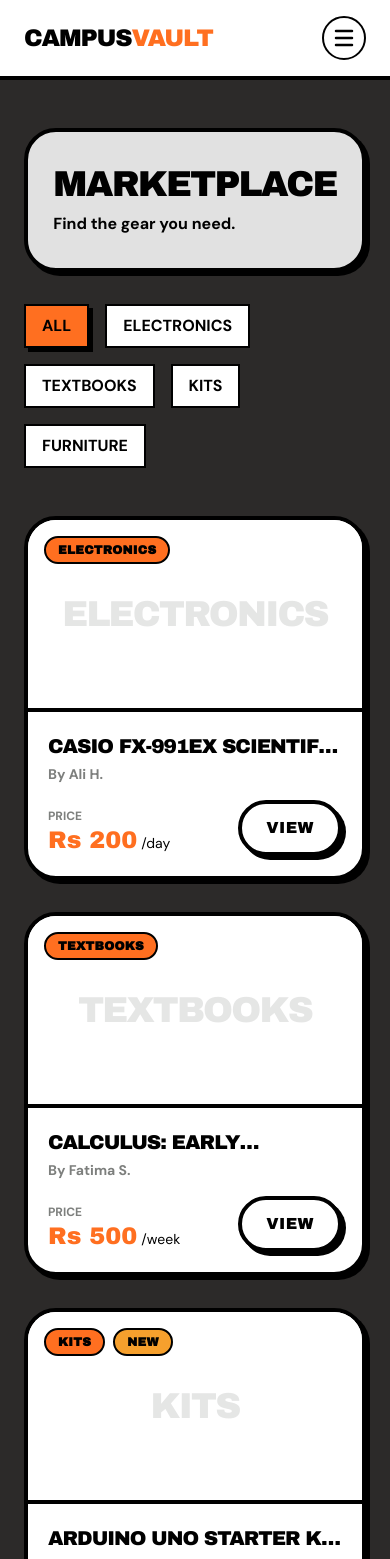
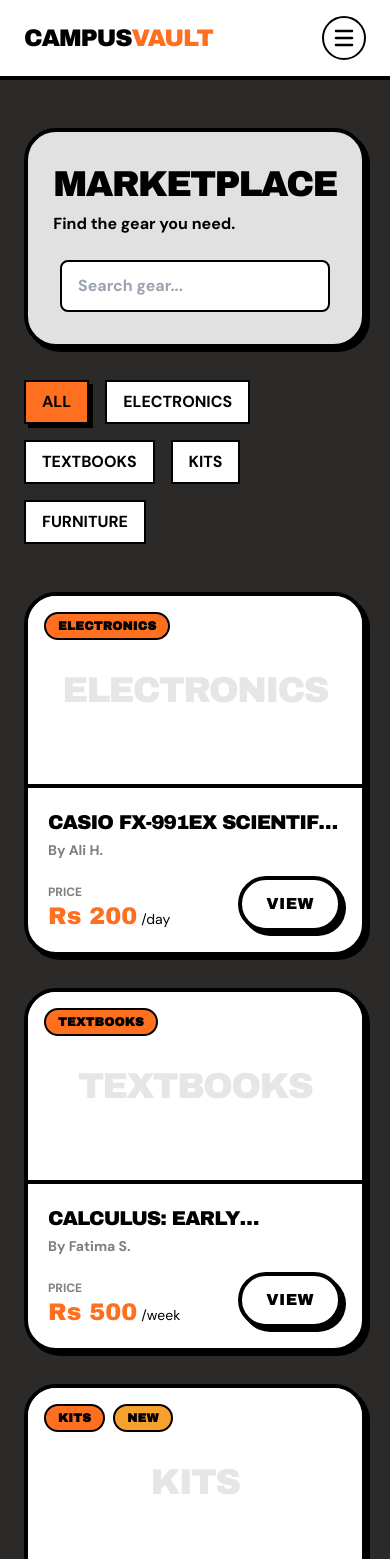
Before and after one commit to turab1020/CampusVault, a React (Vite) app: page /marketplace in a window 390 px wide. Shown: the top 1559 px of the page. Built offline with nearby package versions, Linux system fonts and the light colour scheme.

Commit message:
feat: add empty state UI handling for Marketplace search

```diff
--- a/src/pages/Marketplace.jsx
+++ b/src/pages/Marketplace.jsx
@@ -13,6 +13,15 @@ const CATEGORIES = [
 
 const Marketplace = () => {
     const [selectedCategory, setSelectedCategory] = useState('All');
+    const [searchQuery, setSearchQuery] = useState('');
+
+    // Filter logic
+    const filteredProducts = productsData.filter(item => {
+        const matchesCategory = selectedCategory === 'All' || item.category === selectedCategory;
+        const matchesSearch = item.title.toLowerCase().includes(searchQuery.toLowerCase());
+        return matchesCategory && matchesSearch;
+    });
+
     return (
         <div className="flex flex-col gap-8 max-w-7xl mx-auto py-12 px-6 w-full">
             <BrutalCard className="flex flex-col md:flex-row justify-between items-center bg-secondary text-black p-8 border-4 border-black shadow-brutal rounded-brutal">
@@ -20,7 +29,15 @@ const Marketplace = () => {
                     <h1 className="font-heading text-4xl uppercase mb-2 tracking-tighter">Marketplace</h1>
                     <p className="font-sans font-bold">Find the gear you need.</p>
                 </div>
-                {/* Search will go here */}
+                <div className="w-full md:w-auto flex flex-col gap-4 mt-6 md:mt-0">
+                    <input
+                        type="text"
+                        placeholder="Search gear..."
+                        value={searchQuery}
+                        onChange={(e) => setSearchQuery(e.target.value)}
+                        className="px-4 py-3 font-bold border-2 border-black rounded-lg outline-none focus:ring-4 focus:ring-primary focus:border-black transition-all max-w-xs w-full"
+                    />
+                </div>
             </BrutalCard>
 
             {/* Filters */}
@@ -39,13 +56,19 @@ const Marketplace = () => {
 
             {/* Grid */}
             <div className="grid grid-cols-1 md:grid-cols-3 lg:grid-cols-4 gap-8">
-                {productsData
-                    .filter(item => selectedCategory === 'All' || item.category === selectedCategory)
-                    .map((item) => (
-                        <div key={item.id}>
-                            <ProductCard product={item} />
-                        </div>
-                    ))}
+                {filteredProducts.map((item) => (
+                    <div key={item.id}>
+                        <ProductCard product={item} />
+                    </div>
+                ))}
+
+                {filteredProducts.length === 0 && (
+                    <div className="col-span-full py-20 text-center border-4 border-dashed border-black shadow-brutal bg-white p-8">
+                        <span className="font-heading text-2xl uppercase tracking-tighter text-black">
+                            No gear found matching your specs.
+                        </span>
+                    </div>
+                )}
             </div>
         </div>
     )
```
